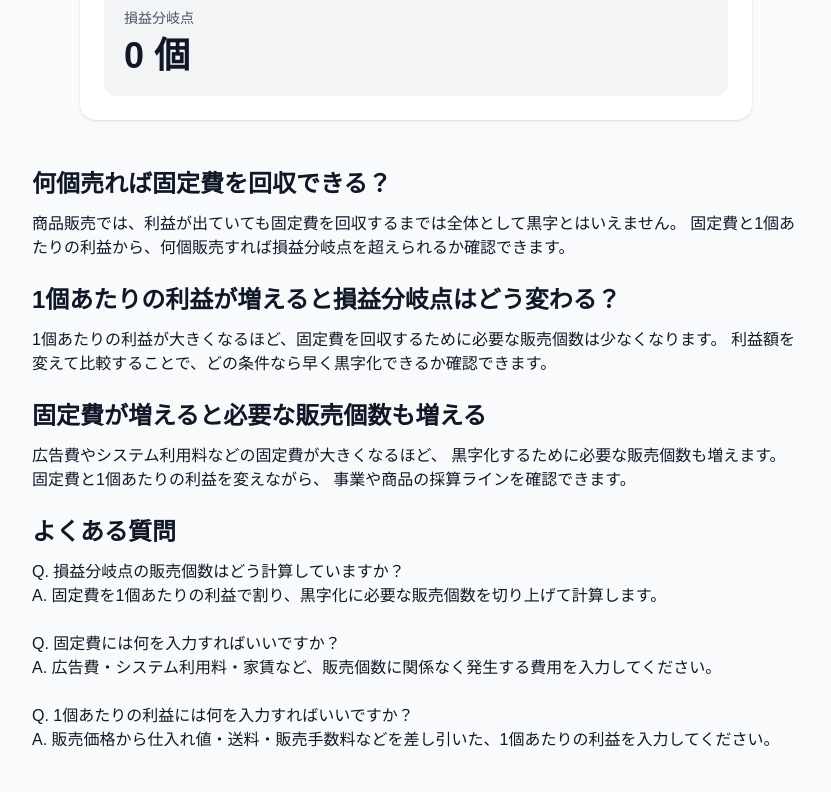
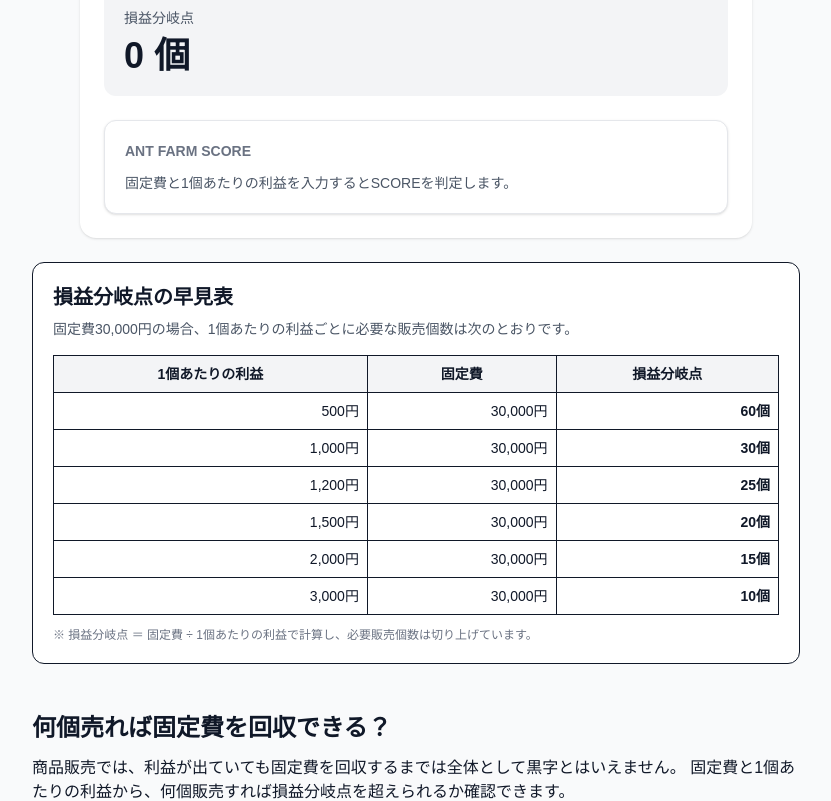
Before and after one commit to antfarm-lab/break-even-calc, a Next.js app: page / in a window 1280 px wide. Shown: the part 340-1141 px from the top of the page, without its empty margins (224-1055 px from the left). Built offline with nearby package versions, Linux system fonts and the light colour scheme.

Commit message:
add ANT FARM SCORE and improve break even calculator

```diff
--- a/app/layout.tsx
+++ b/app/layout.tsx
@@ -13,17 +13,22 @@ const geistMono = Geist_Mono({
 });
 
 export const metadata: Metadata = {
- title: "損益分岐点計算ツール【無料】赤字ラインを計算",
-description:
-  "仕入れ価格・送料・販売手数料から赤字にならない販売価格を無料で自動計算。メルカリ販売やAmazon販売の価格設定に便利です。",
-keywords: [
-  "損益分岐点",
-  "赤字ライン",
-  "販売価格計算",
-  "メルカリ販売",
-  "Amazon販売",
-  "利益計算",
-],
+  title: "損益分岐点計算ツール【無料】黒字化に必要な販売個数を計算",
+
+  description:
+    "固定費と1個あたりの利益から、黒字化に必要な販売個数を無料で自動計算。物販・せどり・ネット販売の損益分岐点や固定費回収の目安を簡単に確認できます。",
+
+  keywords: [
+    "損益分岐点",
+    "損益分岐点 計算",
+    "損益分岐点 計算ツール",
+    "黒字化",
+    "販売個数",
+    "固定費 回収",
+    "物販",
+    "せどり",
+  ],
+
   verification: {
     google: "miCxwdbgRhGe66W37cjiBB0MFNO1tB2WJxh9Dm_zTjc",
   },
--- a/app/page.tsx
+++ b/app/page.tsx
@@ -14,6 +14,60 @@ export default function Home() {
 
     return Math.ceil(fixed / profit);
   }, [fixedCost, unitProfit]);
+    const fixed = Number(fixedCost) || 0;
+  const profit = Number(unitProfit) || 0;
+
+  const recoveryRate =
+    fixed > 0 && profit > 0 ? (profit / fixed) * 100 : 0;
+
+  const countScore =
+    breakEvenCount <= 0
+      ? 0
+      : breakEvenCount <= 10
+      ? 60
+      : breakEvenCount <= 25
+      ? 50
+      : breakEvenCount <= 50
+      ? 35
+      : breakEvenCount <= 100
+      ? 20
+      : 10;
+
+  const recoveryScore =
+    recoveryRate <= 0
+      ? 0
+      : recoveryRate >= 10
+      ? 40
+      : recoveryRate >= 5
+      ? 30
+      : recoveryRate >= 2
+      ? 20
+      : 10;
+
+  const score = countScore + recoveryScore;
+
+  let rank = "D";
+
+  if (score >= 85) {
+    rank = "S";
+  } else if (score >= 70) {
+    rank = "A";
+  } else if (score >= 55) {
+    rank = "B";
+  } else if (score >= 40) {
+    rank = "C";
+  }
+
+  const comment =
+    rank === "S"
+      ? "少ない販売個数で固定費を回収できる、黒字化しやすい条件です。"
+      : rank === "A"
+      ? "固定費を比較的回収しやすく、黒字化を狙いやすい条件です。"
+      : rank === "B"
+      ? "黒字化は可能ですが、必要販売数と販売ペースを確認して判断しましょう。"
+      : rank === "C"
+      ? "固定費回収までにある程度の販売数が必要です。利益額や固定費の見直しも検討しましょう。"
+      : "固定費回収のハードルが高い条件です。固定費または1個あたりの利益を見直しましょう。";
 
   return (
     <main className="min-h-screen bg-gray-50 p-6 text-gray-900">
@@ -53,7 +107,132 @@ export default function Home() {
             {breakEvenCount.toLocaleString()} 個
           </p>
         </div>
+        <div className="mt-6 rounded-xl border border-gray-200 bg-white p-5 shadow-sm">
+  <p className="text-sm font-semibold text-gray-500">
+    ANT FARM SCORE
+  </p>
+
+  {fixedCost === "" || unitProfit === "" ? (
+    <p className="mt-3 text-sm text-gray-600">
+      固定費と1個あたりの利益を入力するとSCOREを判定します。
+    </p>
+  ) : (
+    <>
+      <div className="mt-2 flex items-end justify-between gap-4">
+        <div>
+          <p className="text-4xl font-extrabold text-gray-900">
+            {score}
+            <span className="ml-1 text-lg font-semibold text-gray-500">
+              / 100
+            </span>
+          </p>
+
+          <p className="mt-1 text-sm font-semibold text-gray-700">
+            ランク：{rank}
+          </p>
+        </div>
+
+        <div className="text-right">
+          <p className="text-xl">
+            {score >= 85
+              ? "⭐⭐⭐⭐⭐"
+              : score >= 70
+              ? "⭐⭐⭐⭐☆"
+              : score >= 55
+              ? "⭐⭐⭐☆☆"
+              : score >= 40
+              ? "⭐⭐☆☆☆"
+              : "⭐☆☆☆☆"}
+          </p>
+        </div>
       </div>
+
+      <div className="mt-5 border-t border-gray-200 pt-4">
+        <p className="text-sm font-semibold text-gray-600">
+          SCORE内訳
+        </p>
+
+        <ul className="mt-2 space-y-1 text-sm text-gray-600">
+          <li>必要販売個数：{countScore} / 60点</li>
+          <li>固定費回収効率：{recoveryScore} / 40点</li>
+        </ul>
+      </div>
+
+      <div className="mt-5 border-t border-gray-200 pt-4">
+        <p className="text-sm font-semibold text-gray-600">
+          判定コメント
+        </p>
+
+        <p className="mt-2 text-sm leading-6 text-gray-700">
+          {comment}
+        </p>
+      </div>
+
+      <div className="mt-5 border-t border-gray-200 pt-4">
+        <p className="text-sm font-semibold text-gray-600">
+          SCORE判定基準
+        </p>
+
+        <ul className="mt-2 space-y-1 text-sm text-gray-600">
+          <li>⭐⭐⭐⭐⭐　S：85〜100点　黒字化しやすい</li>
+          <li>⭐⭐⭐⭐☆　A：70〜84点　比較的黒字化しやすい</li>
+          <li>⭐⭐⭐☆☆　B：55〜69点　販売数を確認して判断</li>
+          <li>⭐⭐☆☆☆　C：40〜54点　慎重に判断</li>
+          <li>⭐☆☆☆☆　D：0〜39点　条件の見直し推奨</li>
+        </ul>
+      </div>
+    </>
+  )}
+</div>
+      </div>
+      <section className="mx-auto mt-6 max-w-3xl rounded-xl border bg-white p-5">
+  <h2 className="mb-2 text-xl font-bold">
+    損益分岐点の早見表
+  </h2>
+
+  <p className="mb-4 text-sm text-gray-600">
+    固定費30,000円の場合、1個あたりの利益ごとに必要な販売個数は次のとおりです。
+  </p>
+
+  <div className="overflow-x-auto">
+    <table className="w-full border-collapse text-sm">
+      <thead>
+        <tr className="bg-gray-100">
+          <th className="border p-2">1個あたりの利益</th>
+          <th className="border p-2">固定費</th>
+          <th className="border p-2">損益分岐点</th>
+        </tr>
+      </thead>
+
+      <tbody>
+        {[
+          [500, 30000, 60],
+          [1000, 30000, 30],
+          [1200, 30000, 25],
+          [1500, 30000, 20],
+          [2000, 30000, 15],
+          [3000, 30000, 10],
+        ].map(([profit, fixed, count]) => (
+          <tr key={profit}>
+            <td className="border p-2 text-right">
+              {profit.toLocaleString()}円
+            </td>
+            <td className="border p-2 text-right">
+              {fixed.toLocaleString()}円
+            </td>
+            <td className="border p-2 text-right font-semibold">
+              {count.toLocaleString()}個
+            </td>
+          </tr>
+        ))}
+      </tbody>
+    </table>
+  </div>
+
+  <p className="mt-3 text-xs text-gray-500">
+    ※ 損益分岐点 ＝ 固定費 ÷ 1個あたりの利益で計算し、必要販売個数は切り上げています。
+  </p>
+</section>
           <section className="mt-12 text-left max-w-3xl mx-auto space-y-6">
 
   <div>
@@ -105,7 +284,7 @@ export default function Home() {
 </div>
 
 </section>
-        <section className="mt-10 bg-white rounded-xl p-6">
+        <section className="mt-10 max-w-3xl mx-auto bg-white rounded-xl p-6">
   <h2 className="text-xl font-bold mb-4">
     損益分岐点を把握することが重要な理由
   </h2>
@@ -123,7 +302,7 @@ export default function Home() {
     この損益分岐点計算ツールでは、固定費を回収するために必要な販売個数を自動計算できます。
   </p>
 </section>
-        <section className="mt-10 rounded-xl border bg-white p-5">
+       <section className="mt-10 max-w-3xl mx-auto rounded-xl border bg-white p-5">
   <h2 className="text-xl font-bold mb-3">
   他の便利ツール
 </h2>
```
